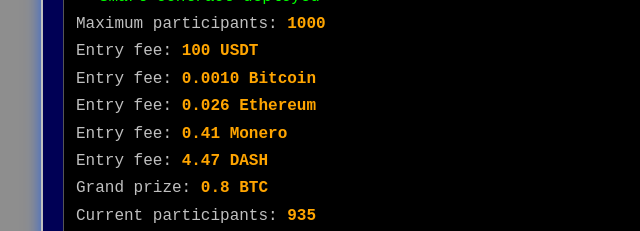
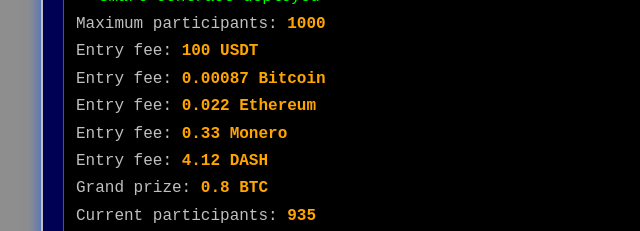
Before and after one commit to BlockchainLotteryAI/Quantum-Lottery-System, a plain HTML site: page register.html in a window 1280 px wide. Shown: the part 179-410 px from the top of the page, 99-739 px from the left. Drawn offline with Linux system fonts and the light colour scheme.

Commit message:
Update register.html
Signed-off-by: Blockchain-AI-Lottery <agriculturalexq@gmail.com>

```diff
--- a/register.html
+++ b/register.html
@@ -431,10 +431,10 @@
             <div class="output-line success">✓ Smart contract deployed</div>
             <div class="output-line">Maximum participants: <span class="highlight">1000</span></div>
             <div class="output-line">Entry fee: <span class="highlight">100 USDT</span></div>
-            <div class="output-line">Entry fee: <span class="highlight">0.0010 Bitcoin</span></div>
-            <div class="output-line">Entry fee: <span class="highlight">0.026 Ethereum</span></div>
-            <div class="output-line">Entry fee: <span class="highlight">0.41 Monero</span></div>
-            <div class="output-line">Entry fee: <span class="highlight">4.47 DASH</span></div>
+            <div class="output-line">Entry fee: <span class="highlight">0.00087 Bitcoin</span></div>
+            <div class="output-line">Entry fee: <span class="highlight">0.022 Ethereum</span></div>
+            <div class="output-line">Entry fee: <span class="highlight">0.33 Monero</span></div>
+            <div class="output-line">Entry fee: <span class="highlight">4.12 DASH</span></div>
             <div class="output-line">Grand prize: <span class="highlight">0.8 BTC</span></div>
             <div class="output-line">Current participants: <span id="current-count" class="highlight">0</span></div>
              <script>
```
